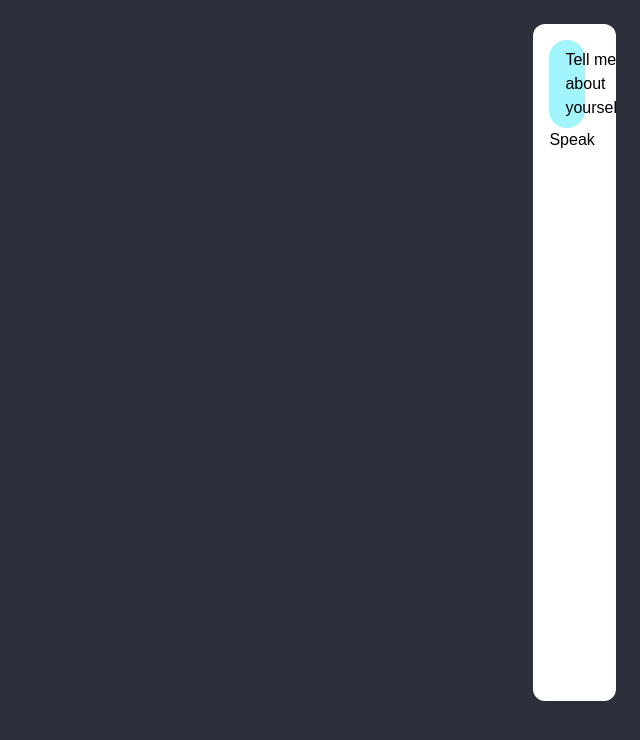
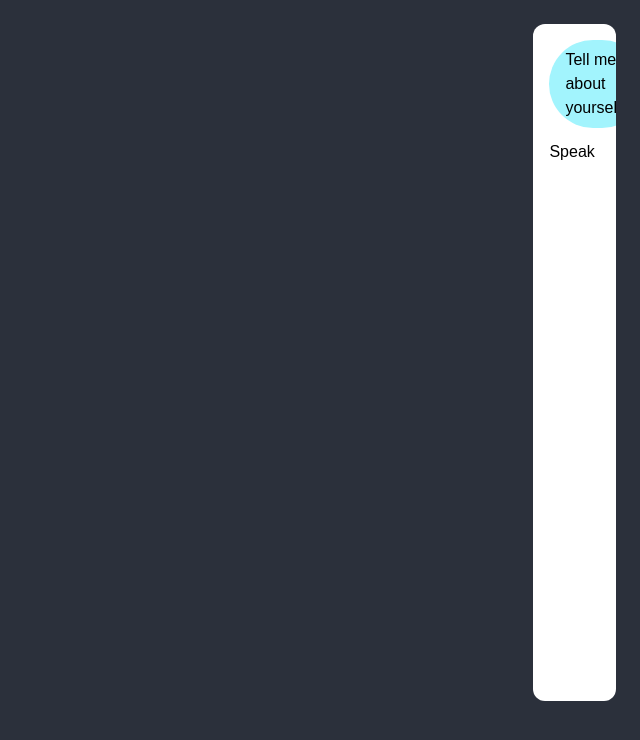
Before and after one commit to VincentHuynh1016/Interview_Prep, a Next.js app: page /interview in a window 1280 px wide. Shown: the top 740 px of the page, without its empty margins (640-1280 px from the left). Built offline with nearby package versions, Linux system fonts and the light colour scheme; no server answers.

Commit message:
Fixed chat box spacing

```diff
--- a/app/interview/page.tsx
+++ b/app/interview/page.tsx
@@ -74,20 +74,20 @@ export default function InterviewPage() {
       />
       <div
         ref={chatRef}
-        className="w-[30%] h-[90%] rounded-xl bg-white p-4 overflow-y-auto"
+        className="w-[30%] h-[90%] rounded-xl bg-white p-4 mb-4 overflow-y-auto"
       >
         {messages.map((m, i) => (
           <div
             key={i}
-            className={`flex ${
+            className={`flex mb-3 ${
               m.role === "bot" ? "justify-start" : "justify-end"
             }`}
           >
             <p
               className={
                 m.role === "bot"
-                  ? "bg-cyan-200 text-black rounded-full px-4 py-2 inline-flex items-center max-w-[70%]"
-                  : "bg-emerald-400 text-black rounded-full px-4 py-2 inline-flex items-center max-w-[70%]"
+                  ? "bg-cyan-200 text-black rounded-full px-4 py-2 inline-flex items-center"
+                  : "bg-emerald-400 text-black rounded-full px-4 py-2 inline-flex items-center"
               }
             >
               {m.text}
```
